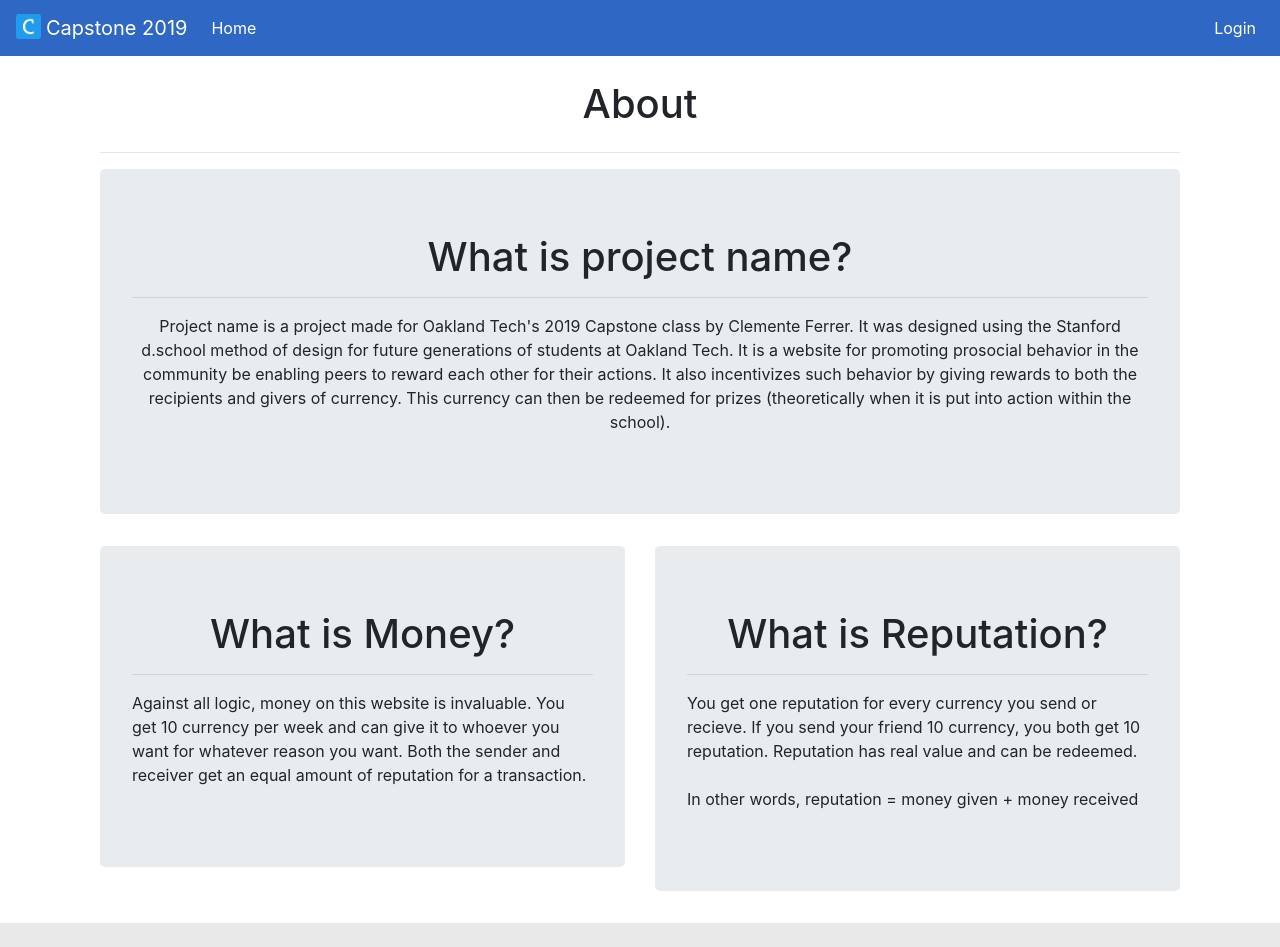
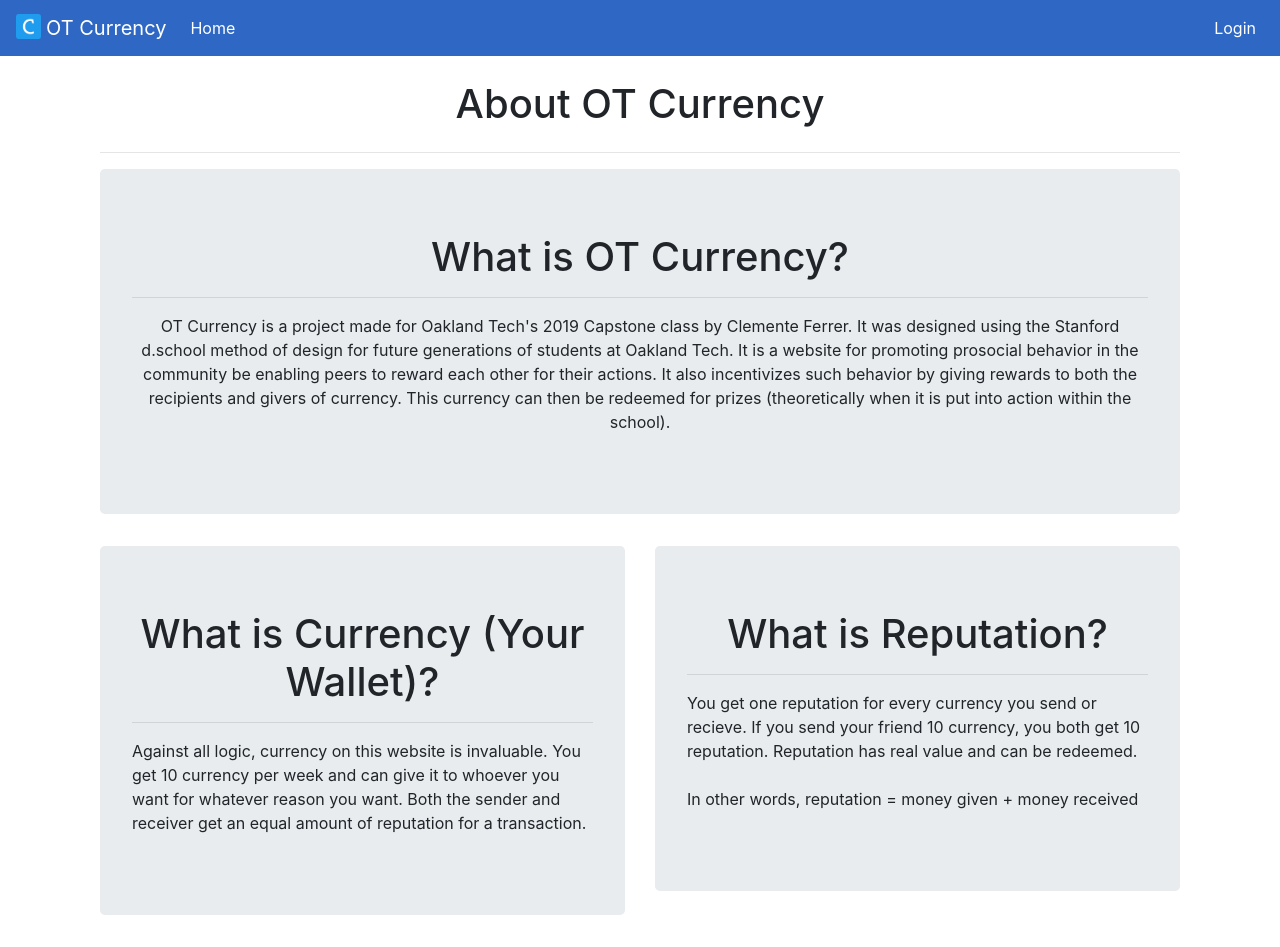
Before and after one commit to Clementef/Capstone2019, a Flask app: page /about in a window 1280 px wide. Before the commit the page ends 923 px from the top, so only its background shows below. Run offline with Flask 2, Linux system fonts and the light colour scheme; some libraries are stand-ins or nearby versions.

Commit message:
chose name - OT Currency - and changed HTML accordingly

```diff
--- a/app/Templates/about.html
+++ b/app/Templates/about.html
@@ -4,17 +4,17 @@
 <div class="container-fluid">
   <div class="row">
     <div class="col-md-12 text-center">
-      <h1>About</h1>
+      <h1>About OT Currency</h1>
     </div>
   </div>
   <hr>
   <div class="row">
     <div class="col-md-12 text-center">
       <div class="jumbotron">
-        <h1 class="text-center">What is project name?</h1>
+        <h1 class="text-center">What is OT Currency?</h1>
         <hr>
         <p>
-          Project name is a project made for Oakland Tech's 2019 Capstone class
+          OT Currency is a project made for Oakland Tech's 2019 Capstone class
           by Clemente Ferrer. It was designed using the Stanford d.school
           method of design for future generations of students at Oakland
           Tech. It is a website for promoting prosocial behavior in the
@@ -30,10 +30,10 @@
   <div class="row">
     <div class="col-md-6">
       <div class="jumbotron">
-        <h1 class="text-center">What is Money?</h1>
+        <h1 class="text-center">What is Currency (Your Wallet)?</h1>
         <hr>
         <p>
-          Against all logic, money on this website is invaluable. You get 10
+          Against all logic, currency on this website is invaluable. You get 10
           currency per week and can give it to whoever you want for whatever
           reason you want. Both the sender and receiver get an equal amount of
           reputation for a transaction.
--- a/app/Templates/base.html
+++ b/app/Templates/base.html
@@ -3,7 +3,7 @@
 
 <head>
   <meta charset="UTF-8">
-  <title>Capstone 2019</title>
+  <title>OT Currency</title>
   <link rel="shortcut icon" href="{{ url_for('static', filename='favicon.ico') }}">
 
   <link rel="stylesheet" href="https://stackpath.bootstrapcdn.com/bootstrap/4.1.3/css/bootstrap.min.css" integrity="sha384-MCw98/SFnGE8fJT3GXwEOngsV7Zt27NXFoaoApmYm81iuXoPkFOJwJ8ERdknLPMO" crossorigin="anonymous">
--- a/app/Templates/includes/_navbar.html
+++ b/app/Templates/includes/_navbar.html
@@ -4,7 +4,7 @@
       <img src={{url_for('static', filename='logo.png')}} class="img-fluid">
     </a>
   </div>
-  <a class="navbar-brand" href="/">Capstone 2019</a>
+  <a class="navbar-brand" href="/">OT Currency</a>
   <button class="navbar-toggler" id="dropdown-toggler" type="button" data-toggle="collapse" data-target="#navbarNav" aria-controls="navbarNav" aria-expanded="false" aria-label="Toggle navigation">
     <span class="navbar-toggler-icon"></span>
   </button>
--- a/app/Templates/index.html
+++ b/app/Templates/index.html
@@ -7,7 +7,7 @@
   <div class='jumbotron'>
     <div class="column">
       <div class="row justify-content-center">
-        <h1>Welcome to Capstone 2019</h1>
+        <h1>Welcome to OT Currency</h1>
       </div>
       <div class="row justify-content-center">
         <a class="btn btn-primary" role="button" href="/login">Login</a>
```
